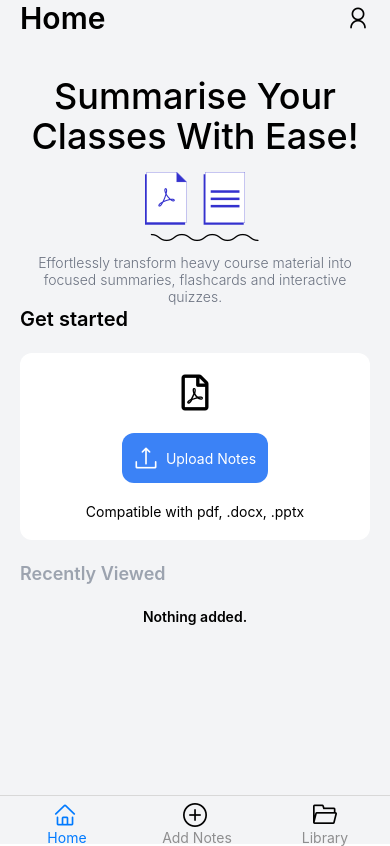
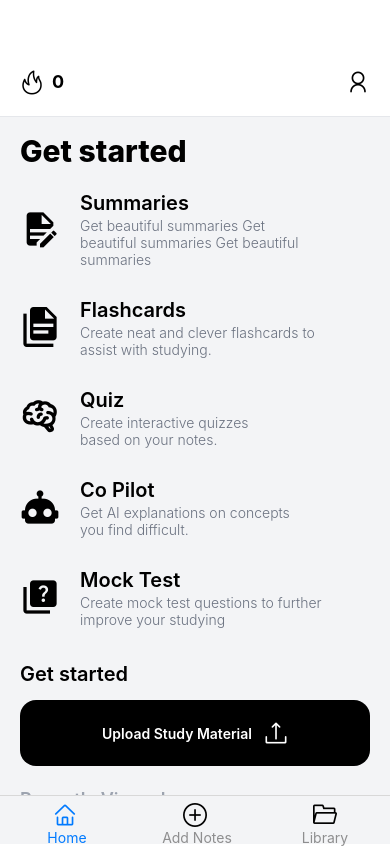
Before and after one commit to l-quincy01/StudyBru, a React Native app in the folder client/: screen /Home in a window 390 px wide. Built offline with nearby package versions, Linux system fonts and the light colour scheme.

Commit message:
Feat: Chat interface added and Major UI changes

```diff
--- a/client/package.json
+++ b/client/package.json
@@ -37,7 +37,8 @@
     "react-native-safe-area-context": "^4.10.5",
     "react-native-screens": "^3.34.0",
     "react-native-web": "~0.19.10",
-    "twrnc": "^4.3.0"
+    "twrnc": "^4.3.0",
+    "@shopify/flash-list": "1.6.4"
   },
   "devDependencies": {
     "@babel/core": "^7.20.0"
--- /dev/null
+++ b/client/src/Components/CoPilotSugesstions.js
@@ -0,0 +1,44 @@
+import {
+  ScrollView,
+  StyleSheet,
+  Text,
+  TouchableOpacity,
+  View,
+} from "react-native";
+import tw from "twrnc";
+import React from "react";
+
+const predefined = [
+  { title: "Heading", text: "Message content" },
+  { title: "Heading", text: "Message content" },
+  { title: "Heading", text: "Message content" },
+];
+
+const CoPilotSugesstions = ({ onSelectedCard }) => {
+  return (
+    <>
+      <ScrollView horizontal showsHorizontalScrollIndicator={false}>
+        <View style={tw`gap-x-4 flex flex-row`}>
+          {predefined.map((message, index) => (
+            <TouchableOpacity
+              style={tw`p-2 bg-gray-200 rounded-xl `}
+              key={index}
+              onPress={() =>
+                onSelectedCard(`${message.title}, ${message.text}`)
+              }
+            >
+              <Text style={tw`font-semibold text-md`}>{message.title}</Text>
+              <Text style={tw` font-light text-sm text-gray-500`}>
+                {message.text}
+              </Text>
+            </TouchableOpacity>
+          ))}
+        </View>
+      </ScrollView>
+    </>
+  );
+};
+
+export default CoPilotSugesstions;
+
+const styles = StyleSheet.create({});
--- a/client/src/Navigation/LibraryStackNavigator.js
+++ b/client/src/Navigation/LibraryStackNavigator.js
@@ -27,11 +27,12 @@ function LibraryStackNavigator() {
         name="LibraryTopBarNavigator"
         component={LibraryTopBarNavigator}
       />
+      <Stack.Screen name="CoPilot" component={CoPilotScreen} />
       {/* <Stack.Screen name="Notes" component={NotesScreen} />
       <Stack.Screen name="Summary" component={SummaryScreen} />
       <Stack.Screen name="Flashcards" component={Flashcards} />
       <Stack.Screen name="Quiz" component={QuizScreen} />
-      <Stack.Screen name="CoPilot" component={CoPilotScreen} />
+
       <Stack.Screen name="End" component={EndScreen} /> */}
       {/* <Stack.Screen name="Summaries" component={MagicNotes} /> */}
     </Stack.Navigator>
--- a/client/src/Navigation/LibraryTopBarNavigator.js
+++ b/client/src/Navigation/LibraryTopBarNavigator.js
@@ -62,7 +62,7 @@ const LibraryTopBarNavigator = ({ navigation }) => {
             ),
           }}
         />
-        <Tab.Screen
+        {/* <Tab.Screen
           name="CoPilot"
           component={CoPilotScreen}
           options={{
@@ -75,7 +75,7 @@ const LibraryTopBarNavigator = ({ navigation }) => {
               />
             ),
           }}
-        />
+        /> */}
       </Tab.Navigator>
     </SafeAreaView>
   );
--- a/client/src/Screens/CoPilotScreen.js
+++ b/client/src/Screens/CoPilotScreen.js
@@ -17,27 +17,37 @@ import {
 import tw from "twrnc";
 import Entypo from "@expo/vector-icons/Entypo";
 import Feather from "@expo/vector-icons/Feather";
+import CoPilotSugesstions from "../Components/CoPilotSugesstions";
 
 const CoPilotScreen = ({ navigation }) => {
   const [messages, setMessages] = useState([]);
   const [input, setInput] = useState("");
 
-  const sendMessage = async () => {
-    const userMessage = { role: "user", content: input };
-    setMessages([...messages, userMessage]);
+  // const sendMessage = async () => {
+  //   const userMessage = { role: "user", content: input };
+  //   setMessages([...messages, userMessage]);
 
-    const aiResponse = await chatWithAi(input);
-    const aiMessage = { role: "assistant", content: aiResponse };
+  //   const aiResponse = await chatWithAi(input);
+  //   const aiMessage = { role: "assistant", content: aiResponse };
 
-    setMessages([...messages, userMessage, aiMessage]);
-    setInput("");
+  //   setMessages([...messages, userMessage, aiMessage]);
+  //   setInput("");
+  // };
+
+  const dummyMessage = [
+    { content: "Hey buddy", role: "bot" },
+    { content: "Ja jou poes", role: "User" },
+  ];
+
+  const getCompletion = ({ yea, yeas }) => {
+    console.log("ja jou poes");
   };
 
   return (
     <SafeAreaView style={tw`flex-1 bg-gray-100`}>
       <ScrollView style={tw`bg-gray-100`}>
         <View>
-          <FlatList
+          {/* <FlatList
             data={messages}
             keyExtractor={(item, index) => index.toString()}
             renderItem={({ item }) =>
@@ -53,32 +63,38 @@ const CoPilotScreen = ({ navigation }) => {
                 </View>
               )
             }
-          />
+          /> */}
         </View>
       </ScrollView>
 
       <KeyboardAvoidingView
         behavior={Platform.OS === "ios" ? "padding" : "height"}
         style={styles.container}
-        keyboardVerticalOffset={150}
+        // keyboardVerticalOffset={10}
       >
+        <View style={tw` px-4 gap-y-4`}>
+          {messages.length === 0 && (
+            <CoPilotSugesstions onSelectedCard={getCompletion} />
+          )}
           <TouchableWithoutFeedback onPress={Keyboard.dismiss}>
-          <View style={tw` px-5`}>
-            <View
-              style={tw` border border-gray-300 rounded-3xl  flex flex-row justify-center items-center mb-5`}
-            >
+            <View style={tw` flex flex-row  mb-5 items-center gap-x-3`}>
+              <View style={tw` border border-gray-300 rounded-3xl w-4/5 `}>
                 <TextInput
-                style={tw` flex-grow p-5`}
+                  style={tw` flex-grow p-3`}
                   value={input}
                   onChangeText={setInput}
                   placeholder="Type your message"
                 />
-              <TouchableOpacity style={tw`  mr-4`} onPress={sendMessage}>
-                <Feather name="send" size={24} color="black" />
+              </View>
+              <TouchableOpacity
+                style={tw` items-center justify-center flex rounded-full bg-black p-2`}
+                // onPress={sendMessage}
+              >
+                <Feather name="send" size={24} color="white" />
               </TouchableOpacity>
             </View>
+          </TouchableWithoutFeedback>
         </View>
-        </TouchableWithoutFeedback>
       </KeyboardAvoidingView>
     </SafeAreaView>
   );
--- a/client/src/Screens/NotesScreen.js
+++ b/client/src/Screens/NotesScreen.js
@@ -19,7 +19,7 @@ const NotesScreen = ({ navigation }) => {
       description: "Get beautiful summaries of your notes",
       icon: "notes",
       iconType: "MaterialIcons",
-      screen: "Summary",
+      screen: "LibraryTopBarNavigator",
     },
     {
       id: "2",
@@ -27,7 +27,7 @@ const NotesScreen = ({ navigation }) => {
       description: "Review your flashcards",
       icon: "newspaper-variant-multiple-outline",
       iconType: "MaterialCommunityIcons",
-      screen: "Flashcards",
+      screen: "LibraryTopBarNavigator",
     },
     {
       id: "3",
@@ -35,7 +35,7 @@ const NotesScreen = ({ navigation }) => {
       description: "Test your knowledge with quizzes",
       icon: "brain",
       iconType: "MaterialCommunityIcons",
-      screen: "Quiz",
+      screen: "LibraryTopBarNavigator",
     },
     {
       id: "4",
@@ -56,7 +56,7 @@ const NotesScreen = ({ navigation }) => {
 
     return (
       <TouchableOpacity
-        onPress={() => navigation.navigate("LibraryTopBarNavigator")}
+        onPress={() => navigation.navigate(item.screen)}
         style={tw`mx-2 my-2 w-9/20 p-9 bg-white gap-y-2 flex text-center justify-center items-center border border-gray-300 rounded-xl`}
       >
         <IconComponent name={item.icon} size={24} color="black" />
--- a/client/src/Screens/SplashScreen.js
+++ b/client/src/Screens/SplashScreen.js
@@ -19,11 +19,19 @@ import axios from "axios";
 import { QuizContext } from "../config/QuizContext";
 import { SafeAreaView } from "react-native-safe-area-context";
 import Ionicons from "@expo/vector-icons/Ionicons";
-import { AntDesign, Entypo, Feather, FontAwesome5 } from "@expo/vector-icons";
+import {
+  AntDesign,
+  Entypo,
+  Feather,
+  FontAwesome5,
+  MaterialIcons,
+  SimpleLineIcons,
+} from "@expo/vector-icons";
 import { FlashCardsContext } from "../config/FlashCardsContext";
 import FontAwesome6 from "@expo/vector-icons/FontAwesome6";
 import { SummaryContext } from "../config/SummaryContext";
 import CheckBox from "../Components/CheckBox";
+import MaterialCommunityIcons from "@expo/vector-icons/MaterialCommunityIcons";
 
 function removeTripleBackticks(text) {
   // Use a regular expression to replace triple backticks with an empty string
@@ -99,7 +107,7 @@ const SplashScreen = ({ navigation }) => {
     try {
       if (file.assets[0].mimeType === "application/pdf") {
         const response = await axios.post(
-          "http://172.20.10.7:3001/parse-pdf",
+          "http://192.168.68.113:3001/parse-pdf",
           formData,
           {
             headers: {
@@ -118,7 +126,7 @@ const SplashScreen = ({ navigation }) => {
         "application/vnd.openxmlformats-officedocument.wordprocessingml.document"
       ) {
         const response = await axios.post(
-          "http://172.20.10.7:3001/parse-docx",
+          "http://192.168.68.113:3001/parse-docx",
           formData,
           {
             headers: {
@@ -137,7 +145,7 @@ const SplashScreen = ({ navigation }) => {
         "application/vnd.openxmlformats-officedocument.presentationml.presentation"
       ) {
         const response = await axios.post(
-          "http://172.20.10.7:3001/parse-pptx",
+          "http://192.168.68.113:3001/parse-pptx",
           formData,
           {
             headers: {
@@ -211,7 +219,7 @@ const SplashScreen = ({ navigation }) => {
 
     try {
       const response = await axios.post(
-        "http://172.20.10.7:3000/generate-quiz",
+        "http://192.168.68.113:3000/generate-quiz",
         {
           notes: notes,
         },
@@ -236,7 +244,7 @@ const SplashScreen = ({ navigation }) => {
 
     try {
       const response = await axios.post(
-        "http://172.20.10.7:3003/generate-flashCards",
+        "http://192.168.68.113:3003/generate-flashCards",
         { notes: notes },
         {
           headers: {
@@ -257,7 +265,7 @@ const SplashScreen = ({ navigation }) => {
 
     try {
       const response = await axios.post(
-        "http://172.20.10.7:3004/generate-summary",
+        "http://192.168.68.113:3004/generate-summary",
         { notes: notes },
         {
           headers: {
@@ -278,7 +286,7 @@ const SplashScreen = ({ navigation }) => {
   };
 
   return (
-    <SafeAreaView style={tw`flex-1  px-5 bg-gray-100`}>
+    <View style={tw`flex-1 mt-12 `}>
       {loading ? (
         <View
           style={[tw`justify-center items-center`, styles.loadingContainer]}
@@ -288,25 +296,42 @@ const SplashScreen = ({ navigation }) => {
         </View>
       ) : (
         <>
-          <View style={tw`flex flex-row items-center justify-between`}>
-            <Text style={tw`text-3xl text-left font-semibold`}>Home</Text>
-            <TouchableOpacity onPress={() => navigation.navigate("Profile")}>
+          {/*Top view */}
+          <View
+            style={tw`flex flex-row items-center justify-between border-b border-gray-200  py-5 px-5`}
+          >
+            {/* <Text style={tw`text-3xl text-left font-bold`}> 'StudyBuddy' </Text> */}
+            <View style={tw` flex flex-row gap-x-2 items-center `}>
+              <SimpleLineIcons name="fire" size={24} color="black" />
+              <Text style={tw`font-bold text-lg`}>0</Text>
+            </View>
+            <TouchableOpacity
+              style={tw``}
+              onPress={() => navigation.navigate("Profile")}
+            >
               <AntDesign name="user" size={24} color="black" />
             </TouchableOpacity>
           </View>
-          <ScrollView style={tw`flex-1`}>
-            <View style={tw`flex flex-col`}></View>
+
+          {/*Body view */}
+          <ScrollView style={tw`flex-1 px-5 bg-gray-100`}>
+            <View style={tw`flex flex-col`}>
+              <Text style={tw`mt-4 text-3xl text-left font-extrabold`}>
+                Get started
+              </Text>
+            </View>
 
             <View style={tw`flex-1  `}>
               {/*Headline */}
-              <Text
-                style={tw` mt-10 font-medium text-4xl text-center justify-between items-center`}
+              {/* <Text
+                style={tw` mt-10 font-medium text-3xl text-center justify-between items-center`}
               >
-                Summarise Your Classes With Ease!
-              </Text>
+                Summarise With Ease
+
+              </Text> */}
 
               {/*Document icons */}
-              <View style={tw`flex flex-col gap-y-2 items-center mt-4 mb-1`}>
+              {/* <View style={tw`flex flex-col gap-y-2 items-center mt-4 mb-1`}>
                 <View
                   style={tw`flex flex-row gap-x-4 items-center justify-center`}
                 >
@@ -326,13 +351,13 @@ const SplashScreen = ({ navigation }) => {
                 />
               </View>
 
-              {/*Small explanation */}
+
               <Text
                 style={tw`text-gray-500 text-md text-center font-light mt-2 `}
               >
                 Effortlessly transform heavy course material into focused
                 summaries, flashcards and interactive quizzes.
-              </Text>
+              </Text> */}
 
               {/*DOCUMENT PICKER */}
 
@@ -359,7 +384,93 @@ const SplashScreen = ({ navigation }) => {
 
               </TouchableOpacity> */}
 
-              <Text style={tw`text-xl font-semibold`}>Get started</Text>
+              <View style={tw`flex flex-col my-5 gap-y-7 `}>
+                <View style={tw`flex flex-row items-center gap-x-5`}>
+                  <MaterialCommunityIcons
+                    name="file-document-edit"
+                    size={40}
+                    color="black"
+                  />
+                  <View style={tw`flex flex-col `}>
+                    <Text style={tw`text-xl font-semibold`}>Summaries</Text>
+                    <Text style={tw`text-md font-light text-gray-500 w-1/2`}>
+                      Get beautiful summaries Get beautiful summaries Get
+                      beautiful summaries
+                    </Text>
+                  </View>
+                </View>
+                <View style={tw`flex flex-row items-center gap-x-5`}>
+                  <MaterialCommunityIcons
+                    name="file-document-multiple"
+                    size={40}
+                    color="black"
+                  />
+                  <View style={tw`flex flex-col `}>
+                    <Text style={tw`text-xl font-semibold`}>Flashcards</Text>
+                    <Text style={tw`text-md font-light text-gray-500 w-2/3 `}>
+                      Create neat and clever flashcards to assist with studying.
+                    </Text>
+                  </View>
+                </View>
+                <View style={tw`flex flex-row items-center gap-x-5`}>
+                  <MaterialCommunityIcons
+                    name="brain"
+                    size={40}
+                    color="black"
+                  />
+                  <View style={tw`flex flex-col `}>
+                    <Text style={tw`text-xl font-semibold`}>Quiz</Text>
+                    <Text style={tw`text-md font-light text-gray-500  w-2/3 `}>
+                      Create interactive quizzes based on your notes.
+                    </Text>
+                  </View>
+                </View>
+                <View style={tw`flex flex-row items-center gap-x-5`}>
+                  <MaterialCommunityIcons
+                    name="robot"
+                    size={40}
+                    color="black"
+                  />
+                  <View style={tw`flex flex-col `}>
+                    <Text style={tw`text-xl font-semibold`}>Co Pilot</Text>
+                    <Text style={tw`text-md font-light text-gray-500 w-2/3  `}>
+                      Get AI explanations on concepts you find difficult.
+                    </Text>
+                  </View>
+                </View>
+                <View style={tw`flex flex-row items-center gap-x-5`}>
+                  <MaterialIcons name="quiz" size={40} color="black" />
+                  <View style={tw`flex flex-col `}>
+                    <Text style={tw`text-xl font-semibold`}>Mock Test</Text>
+                    <Text style={tw`text-md font-light text-gray-500 w-2/3 `}>
+                      Create mock test questions to further improve your
+                      studying
+                    </Text>
+                  </View>
+                </View>
+              </View>
+
+              <Text style={tw`text-xl font-semibold my-3`}>Get started</Text>
+              <TouchableOpacity
+                style={tw` rounded-2xl bg-black items-center  gap-3 justify-center flex flex-row p-5`}
+              >
+                <Text style={tw` text-md font-semibold text-white`}>
+                  Upload Study Material
+                </Text>
+                <AntDesign name="upload" size={24} color="white" />
+              </TouchableOpacity>
+              {/* <Pressable
+                onPress={pickDocument}
+                style={tw` bg-white  gap-x-5 flex flex-row  items-center border-2 border-gray-300 p-5 w-full rounded-xl`}
+              >
+                <Ionicons name="documents-outline" size={34} color="black" />
+
+                <Text style={tw` text-lgtext-left font-semibold text-md`}>
+                  Upload Your Study Material
+                </Text>
+              </Pressable> */}
+
+              {/* <Text style={tw`text-xl font-semibold`}>Get started</Text>
               <View
                 style={tw` mt-5 bg-white p-5 gap-y-5 items-center justify-center rounded-xl`}
               >
@@ -377,7 +488,7 @@ const SplashScreen = ({ navigation }) => {
                 <Text style={tw`text-black `}>
                   Compatible with pdf, .docx, .pptx
                 </Text>
-              </View>
+              </View> */}
 
               <View style={tw`text-left my-5 gap-y-5`}>
                 <Text style={tw`text-lg text-gray-400 font-semibold`}>
@@ -428,7 +539,7 @@ const SplashScreen = ({ navigation }) => {
           </ScrollView>
         </>
       )}
-    </SafeAreaView>
+    </View>
   );
 };
 
```
Also changed, not shown: client/src/Components/ChatMessage.js (added, +14 -0 lines), 1 other file (tests, documents, lock files or other folders). Lines whose indentation alone changed are shown as unchanged.
